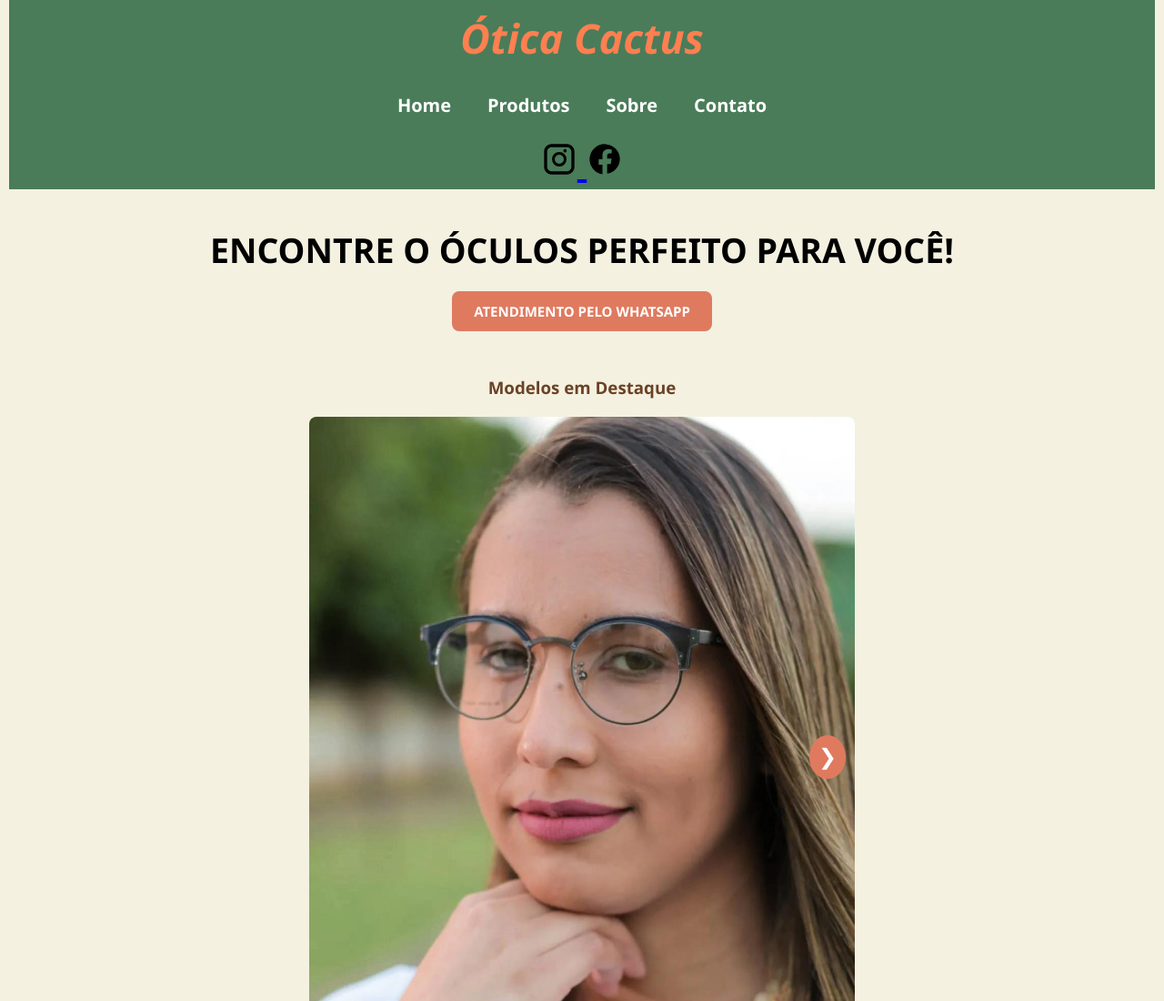
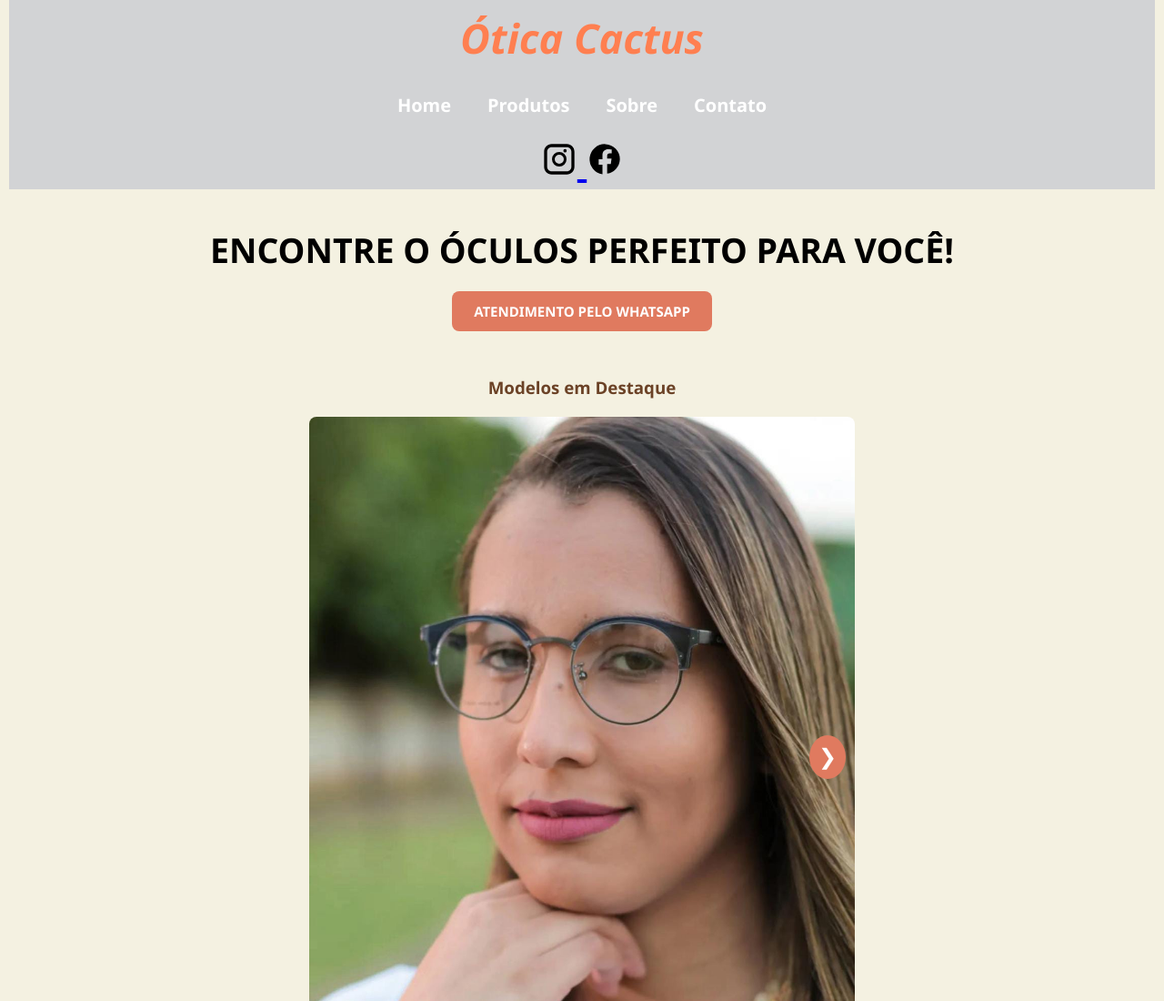
Before and after one commit to afvsf/cactus, a plain HTML site: page index.html in a window 1280 px wide. Shown: the top 1100 px of the page at 91% size. Drawn offline with Linux system fonts and the light colour scheme.

Commit message:
Change header background color and styles
Updated header background color and adjusted styles.

```diff
--- a/style.css
+++ b/style.css
@@ -8,7 +8,7 @@ body {
 
 /* === CABEÇALHO === */
 header {
-  background-color: #4a7c59;
+  background-color: #D2D3D5;
   color: white;
   padding: 1px;
   text-align: center;
```
